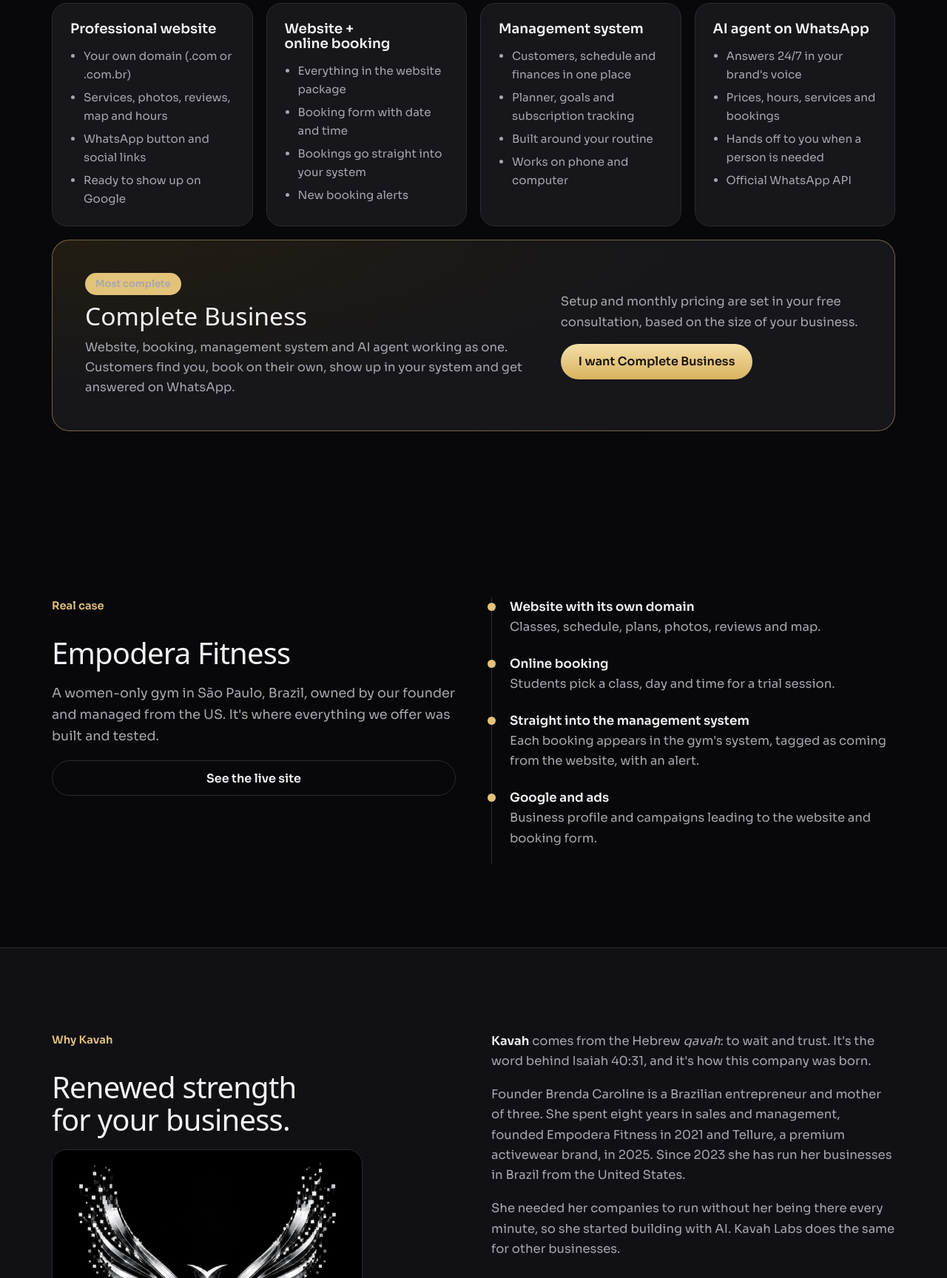
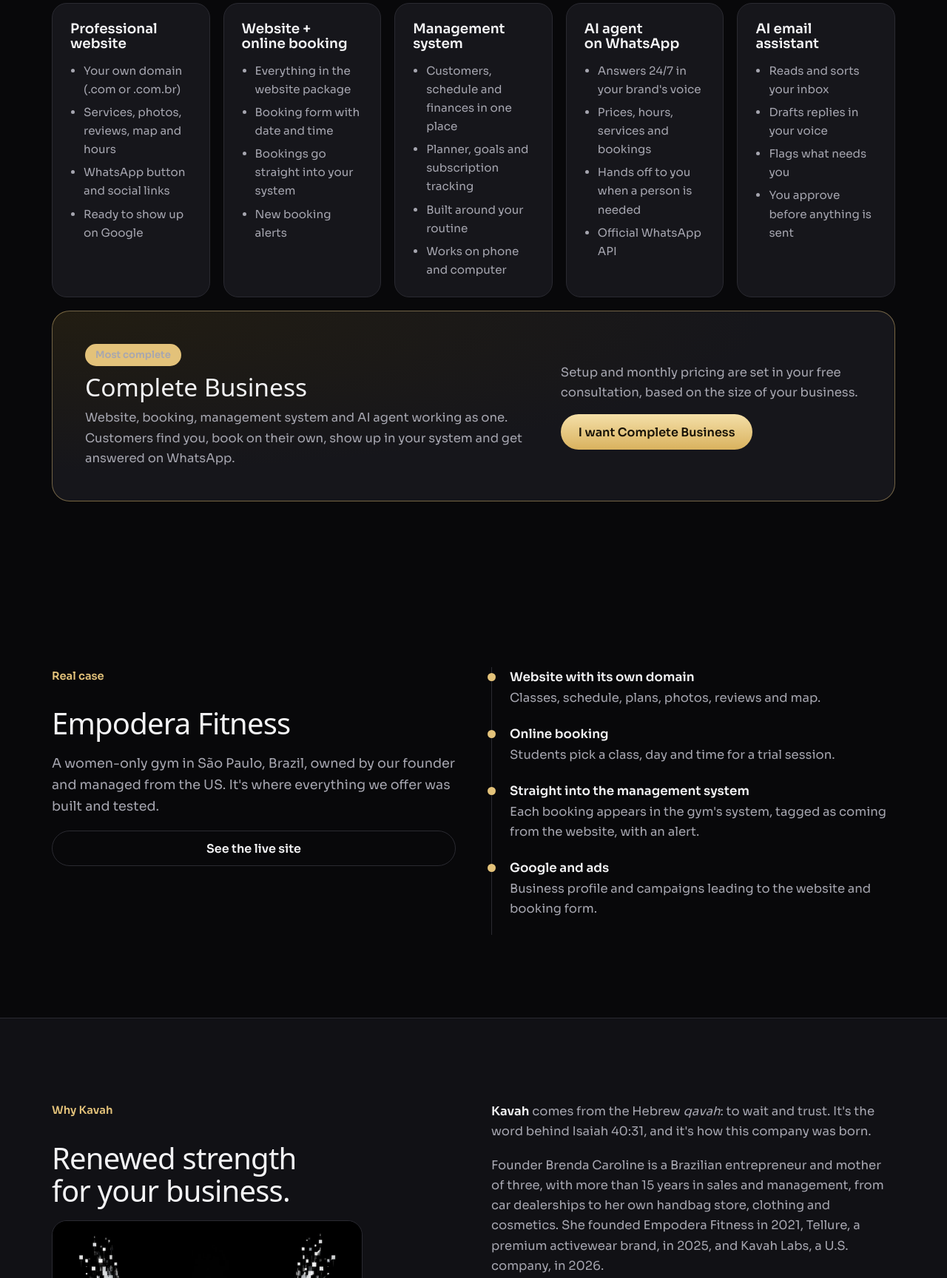
Before and after one commit to brecaroliine/kavahlabs-site, a plain HTML site: page index.html in a window 1280 px wide. Shown: the part 1485-3213 px from the top of the page at 74% size. Drawn offline with Linux system fonts and the light colour scheme; a web font is replaced by a local one.

Commit message:
História da fundadora corrigida, FAQ de idiomas e pacote de agente de IA para e-mail
Co-Authored-By: Claude Opus 5.5 <noreply@anthropic.com>
Claude-Session: https://claude.ai/code/session_01UCZVpjUMPYSc5xRvtxxxde

```diff
--- a/index.html
+++ b/index.html
@@ -123,6 +123,15 @@
             <li><span lang="en">Official WhatsApp API</span><span lang="pt">WhatsApp API oficial</span></li>
           </ul>
         </article>
+        <article class="plan">
+          <h3><span lang="en">AI email assistant</span><span lang="pt">Agente de IA para e-mail</span></h3>
+          <ul>
+            <li><span lang="en">Reads and sorts your inbox</span><span lang="pt">Lê e organiza a sua caixa de entrada</span></li>
+            <li><span lang="en">Drafts replies in your voice</span><span lang="pt">Escreve respostas no seu tom</span></li>
+            <li><span lang="en">Flags what needs you</span><span lang="pt">Separa o que precisa de você</span></li>
+            <li><span lang="en">You approve before anything is sent</span><span lang="pt">Você aprova antes de enviar</span></li>
+          </ul>
+        </article>
       </div>
       <div class="combo">
         <div>
@@ -165,8 +174,8 @@
       </div>
       <div class="story-body">
         <p><span lang="en"><b>Kavah</b> comes from the Hebrew <i>qavah</i>: to wait and trust. It's the word behind Isaiah 40:31, and it's how this company was born.</span><span lang="pt"><b>Kavah</b> vem do hebraico <i>qavah</i>: esperar e confiar. É a palavra de Isaías 40:31, e é assim que esta empresa nasceu.</span></p>
-        <p><span lang="en">Founder Brenda Caroline is a Brazilian entrepreneur and mother of three. She spent eight years in sales and management, founded Empodera Fitness in 2021 and Tellure, a premium activewear brand, in 2025. Since 2023 she has run her businesses in Brazil from the United States.</span><span lang="pt">A fundadora, Brenda Caroline, é empresária brasileira e mãe de três. Passou oito anos em vendas e gestão, fundou a Empodera Fitness em 2021 e a Tellure, marca de moda fitness premium, em 2025. Desde 2023 administra os negócios no Brasil a partir dos Estados Unidos.</span></p>
-        <p><span lang="en">She needed her companies to run without her being there every minute, so she started building with AI. Kavah Labs does the same for other businesses.</span><span lang="pt">Ela precisava que as empresas funcionassem sem depender dela o tempo todo, e começou a construir com IA. A Kavah Labs faz o mesmo por outros negócios.</span></p>
+        <p><span lang="en">Founder Brenda Caroline is a Brazilian entrepreneur and mother of three, with more than 15 years in sales and management, from car dealerships to her own handbag store, clothing and cosmetics. She founded Empodera Fitness in 2021, Tellure, a premium activewear brand, in 2025, and Kavah Labs, a U.S. company, in 2026.</span><span lang="pt">A fundadora, Brenda Caroline, é empresária brasileira e mãe de três, com mais de 15 anos em vendas e gestão, de concessionárias de carros à sua própria loja de bolsas, roupas e cosméticos. Fundou a Empodera Fitness em 2021, a Tellure, marca de moda fitness premium, em 2025, e a Kavah Labs, empresa americana, em 2026.</span></p>
+        <p><span lang="en">Running her businesses in Brazil from the United States, she needed them to work without depending on her every minute. So she built her own management system with AI. Now Kavah Labs brings that same system to other businesses.</span><span lang="pt">Tocando os negócios no Brasil a partir dos Estados Unidos, ela precisava que funcionassem sem depender dela o tempo todo. Então construiu o próprio sistema de gestão com IA. Agora a Kavah Labs leva esse mesmo sistema para outros negócios.</span></p>
       </div>
     </div>
   </section>
@@ -190,7 +199,7 @@
       <details><summary><span lang="en">Can I get just the website?</span><span lang="pt">Posso contratar só o site?</span></summary><p><span lang="en">Yes. Each package works on its own, and you can add booking, the system or the AI agent later without starting over.</span><span lang="pt">Pode. Cada pacote funciona sozinho, e depois você soma o agendamento, o sistema ou o agente de IA sem refazer nada.</span></p></details>
       <details><summary><span lang="en">Do I need to know how to code?</span><span lang="pt">Preciso saber programar?</span></summary><p><span lang="en">No. We handle everything technical. You just tell us how your business works.</span><span lang="pt">Não. Cuidamos de toda a parte técnica. Você só conta como o seu negócio funciona.</span></p></details>
       <details><summary><span lang="en">How much does it cost?</span><span lang="pt">Quanto custa?</span></summary><p><span lang="en">It depends on what your business needs. After the free consultation you get a proposal with the setup and monthly price.</span><span lang="pt">Depende do que o seu negócio precisa. Depois do diagnóstico grátis você recebe uma proposta com o valor de implantação e de mensalidade.</span></p></details>
-      <details><summary><span lang="en">Do you work in English and Portuguese?</span><span lang="pt">Vocês atendem em inglês e português?</span></summary><p><span lang="en">Yes. Our focus is the United States and Brazil, and we also serve businesses in other countries. Websites can be in English, Portuguese or both.</span><span lang="pt">Sim. Nosso foco é Estados Unidos e Brasil, e também atendemos negócios em outros países. O site pode ser em inglês, português ou nos dois.</span></p></details>
+      <details><summary><span lang="en">Which countries and languages do you work with?</span><span lang="pt">Quais países e idiomas vocês atendem?</span></summary><p><span lang="en">Yes. Our focus is the United States and Brazil, and we also serve businesses in other countries. Your website can be in English, Portuguese or any language you need.</span><span lang="pt">Sim. Nosso foco é Estados Unidos e Brasil, e também atendemos negócios em outros países. O site pode ser em inglês, português ou no idioma que você precisar.</span></p></details>
       <details><summary><span lang="en">Can my WhatsApp number get blocked?</span><span lang="pt">Meu WhatsApp pode ser bloqueado?</span></summary><p><span lang="en">No. We only use the official WhatsApp API, approved by Meta.</span><span lang="pt">Não. Usamos apenas a API oficial do WhatsApp, autorizada pela Meta.</span></p></details>
       <details><summary><span lang="en">What if the AI doesn't know the answer?</span><span lang="pt">E se a IA não souber responder?</span></summary><p><span lang="en">It hands the conversation to you right away. Complaints and sensitive cases also go straight to a person.</span><span lang="pt">Ela passa a conversa para você na hora. Reclamações e casos delicados também vão direto para uma pessoa.</span></p></details>
     </div>
@@ -213,7 +222,8 @@
           <option value="Website">Website / Site</option>
           <option value="Website + booking">Website + booking / Site + agendamento</option>
           <option value="Management system">Management system / Sistema de gestão</option>
-          <option value="AI agent">AI agent / Agente de IA</option>
+          <option value="AI agent">AI agent on WhatsApp / Agente de IA no WhatsApp</option>
+          <option value="AI email assistant">AI email assistant / Agente de IA para e-mail</option>
           <option value="Complete Business">Complete Business / Negócio Completo</option>
         </select>
         <button class="btn" type="submit"><span lang="en">Send on WhatsApp</span><span lang="pt">Enviar pelo WhatsApp</span></button>
--- a/styles.css
+++ b/styles.css
@@ -67,7 +67,7 @@ nav a{color:var(--muted);text-decoration:none}nav a:hover{color:var(--ink)}
 .grid4{display:grid;grid-template-columns:repeat(4,minmax(0,1fr));gap:20px;margin-top:36px}
 .grid4 p{border-top:1px solid var(--gold);padding-top:16px;color:var(--silver)}
 
-.plans{display:grid;grid-template-columns:repeat(4,minmax(0,1fr));gap:18px;margin-top:40px}
+.plans{display:grid;grid-template-columns:repeat(auto-fit,minmax(200px,1fr));gap:18px;margin-top:40px}
 .plan{background:var(--card);border:1px solid var(--line);border-radius:20px;padding:24px;display:flex;flex-direction:column;gap:14px}
 .plan ul{margin:0;padding-left:18px;color:var(--muted);display:flex;flex-direction:column;gap:6px;font-size:.95rem}
 .combo{margin-top:18px;border:1px solid rgba(227,194,122,.45);border-radius:24px;padding:clamp(24px,4vw,44px);display:grid;grid-template-columns:1.2fr .8fr;gap:32px;align-items:center;background:radial-gradient(ellipse at 0% 0%,#221D12,var(--card) 60%)}
@@ -110,6 +110,6 @@ input,select{width:100%;font:16px var(--body);padding:12px 14px;border-radius:12
 
 footer{border-top:1px solid var(--line);color:var(--muted);font-size:.86rem}
 
-@media (max-width:980px){.plans,.grid4{grid-template-columns:repeat(2,minmax(0,1fr))}nav{display:none}}
+@media (max-width:980px){.grid4{grid-template-columns:repeat(2,minmax(0,1fr))}nav{display:none}}
 @media (max-width:860px){.hero-grid,.two,.combo{grid-template-columns:1fr}.steps{grid-template-columns:repeat(2,minmax(0,1fr))}}
-@media (max-width:600px){.plans,.grid4,.steps{grid-template-columns:1fr}.card.shift{margin-left:0}.bar-right .btn{display:none}}
+@media (max-width:600px){.grid4,.steps{grid-template-columns:1fr}.card.shift{margin-left:0}.bar-right .btn{display:none}}
```
